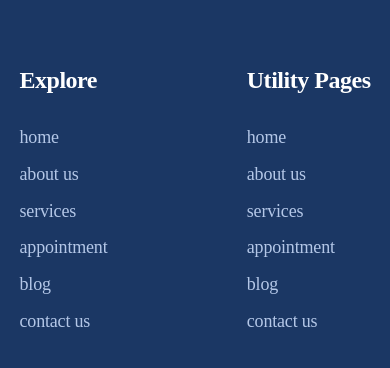
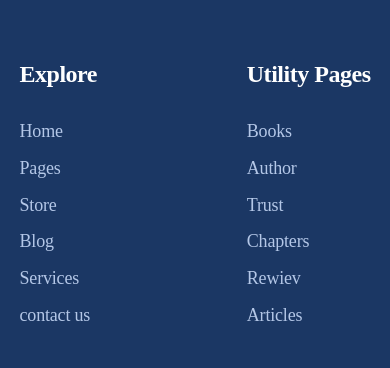
Before and after one commit to Anndarba/Final-Project-Anadarbaidze, a plain HTML site: page pages/login.html in a window 390 px wide. Shown: the part 1632-2000 px from the top of the page. Drawn offline with Linux system fonts and the light colour scheme; a web font is replaced by a local one.

Commit message:
added responsive codes
responsive wanna add hover effects

```diff
--- a/pages/login.html
+++ b/pages/login.html
@@ -1,5 +1,3 @@
-<!DOCTYPE html>
-<html lang="en">
 <head>
     <meta charset="UTF-8">
     <meta name="viewport" content="width=device-width, initial-scale=1.0">
@@ -13,6 +11,8 @@
     <link rel="stylesheet" href="../css/global.css">
     <title>Document</title>
 </head>
+<body class="login">
+    <section class="background">
 <body>
     <header>
         <nav  id="Home">
@@ -48,7 +48,6 @@
                       <a href="#Learn">What Will U Learn?</a>
                       <a href="#Chapters">Chapters</a>
                       <a href="#Rewiev">Rewiev</a>
-                      <a href="#Articles">Articles</a>
                     </ol>
                   </ol>
                 <li><a href="../pages/store.html">Store</a></li>
@@ -59,7 +58,7 @@
 
             <div class="icons">
                 <a href="login.html"><i class="fa-solid fa-user fa-lg"></i></a>
-                <a href="../pages/location.html"><i class="fa-solid fa-location-dot fa-lg"></i></a>
+                <i class="fa-solid fa-location-dot fa-lg"></i>
                 <i class="fa-solid fa-cart-shopping fa-lg"></i>
                 <i class="fa-solid fa-bars fa-lg"></i>
             </div>
@@ -120,7 +119,7 @@
         <input type="password" name="Password">
     </div>
     <button>Create an Account</button>
-    <h4>Do You Have An Account? <span>Sign In</span></h4>
+    <h4>Do You Have An Account? <span>Register</span></h4>
 </div>
 </div>
 </section>
@@ -157,21 +156,21 @@
          <div class="pirv">
             <div class="pi">
                 <h3>Explore</h3>
-                <a href="">home</a>
-                <a href="">about us</a>
-                <a href="">services</a>
-                <a href="">appointment</a>
-                <a href="">blog</a>
-                <a href="">contact us</a>
+                <a href="../index.html">Home</a>
+                <a href="../pages/mtavari.html">Pages</a>
+                <a href="../pages/store.html">Store</a>
+                <a href="../pages/blog.html">Blog</a>
+                <a href="../pages/services.html">Services</a>
+                <a href="../pages/contact.html">contact us</a>
             </div>
             <div class="pi">
                 <h3>Utility Pages</h3>
-                <a href="">home</a>
-                <a href="#about">about us</a>
-                <a href="">services</a>
-                <a href="">appointment</a>
-                <a href="">blog</a>
-                <a href="">contact us</a>
+                <a href="../pages/mtavari.html/#Books">Books</a>
+                <a href="#about">Author</a>
+                <a href="">Trust</a>
+                <a href="">Chapters</a>
+                <a href="">Rewiev</a>
+                <a href="">Articles</a>
             </div>
             <div class="pi pi3">
                 <h3>Keep in Touch</h3>
--- a/styles/_section1.scss
+++ b/styles/_section1.scss
@@ -184,3 +184,13 @@
         }
 }
 }
+@media(max-width: 235px){
+    .main-texts{
+        padding-top: 40px;
+    }
+}
+@media(max-width: 213px){
+    .main-texts{
+        padding-top: 60px;
+    }
+}
```
Also changed, not shown: pages/location.html (+1 -1 lines), pages/mtavari.html (+1 -1 lines), css/global.css, styles/_section2.scss (line endings or trailing spaces), 1 other file.
